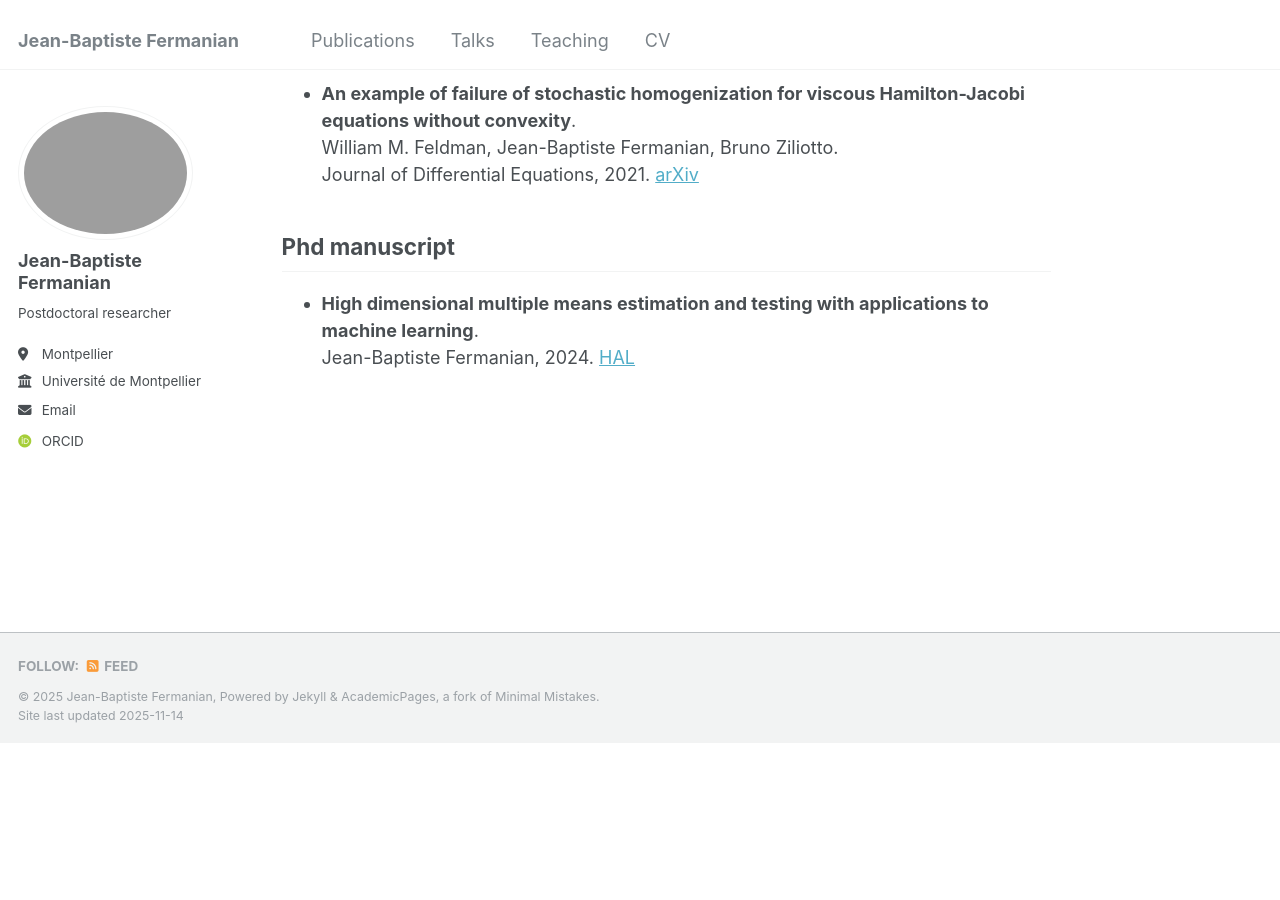
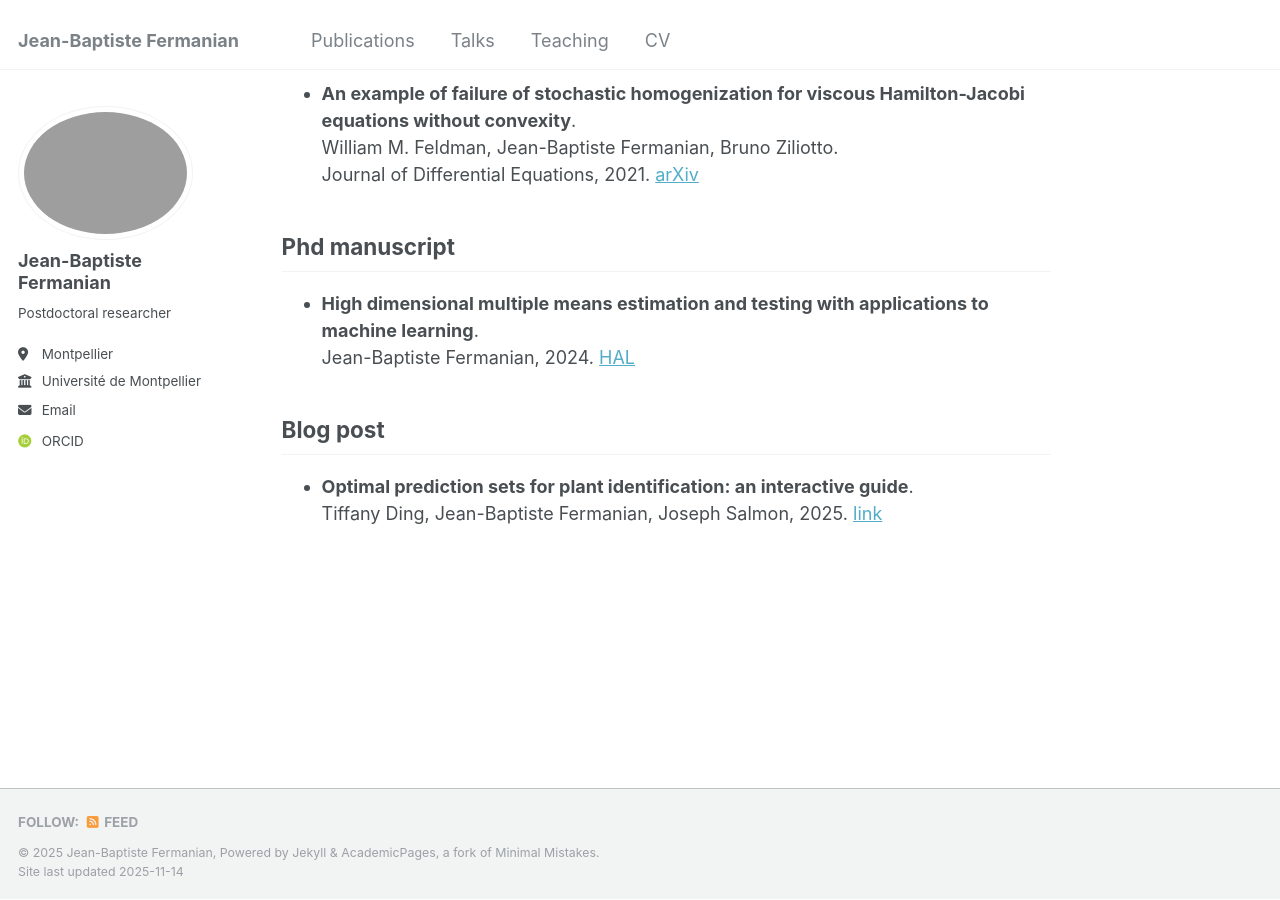
Before and after one commit to jeanbaptistefermanian/jeanbaptistefermanian.github.io, a Jekyll site: the page built from _publications/publications.md, in a window 1280 px wide and 900 px high, scrolled down 957 px. Built offline with Jekyll 4.4.1, drawn with Linux system fonts in a browser that asks for light colours; some web fonts are replaced; before the commit the page ends 1700 px from its top, so only the background shows below that.

Commit message:
add blogpost

```diff
--- a/_publications/publications.md
+++ b/_publications/publications.md
@@ -7,7 +7,7 @@ redirect_from:
 ---
 ## Preprints:
 - **Conformal Prediction for Long-Tailed Classification**.\
-Tiffany Ding, Jean-Baptiste Fermanian, Joseph Salmon, 2025. [arXiv](https://arxiv.org/abs/2507.06867) [code](https://github.com/tiffanyding/long-tail-conformal)
+Tiffany Ding, Jean-Baptiste Fermanian, Joseph Salmon, 2025. [arXiv](https://arxiv.org/abs/2507.06867), [code](https://github.com/tiffanyding/long-tail-conformal), [blog post](https://josephsalmon.eu/blog/long-tail/)
 
  - **Estimation of multiple mean vectors in high dimension**.\
 Gilles Blanchard, Jean-Baptiste Fermanian, Hannah Marienwald, 2024. [arXiv](https://arxiv.org/pdf/2403.15038)
@@ -37,3 +37,7 @@ Journal of Differential Equations, 2021. [arXiv](https://arxiv.org/pdf/1905.0729
 ## Phd manuscript
 - **High dimensional multiple means estimation and testing with applications to machine learning**.\
 Jean-Baptiste Fermanian, 2024. [HAL](https://theses.hal.science/tel-04744920v1)
+
+## Blog post
+- **Optimal prediction sets for plant identification: an interactive guide**.\
+Tiffany Ding, Jean-Baptiste Fermanian, Joseph Salmon, 2025. [link](https://josephsalmon.eu/blog/long-tail/)
```
